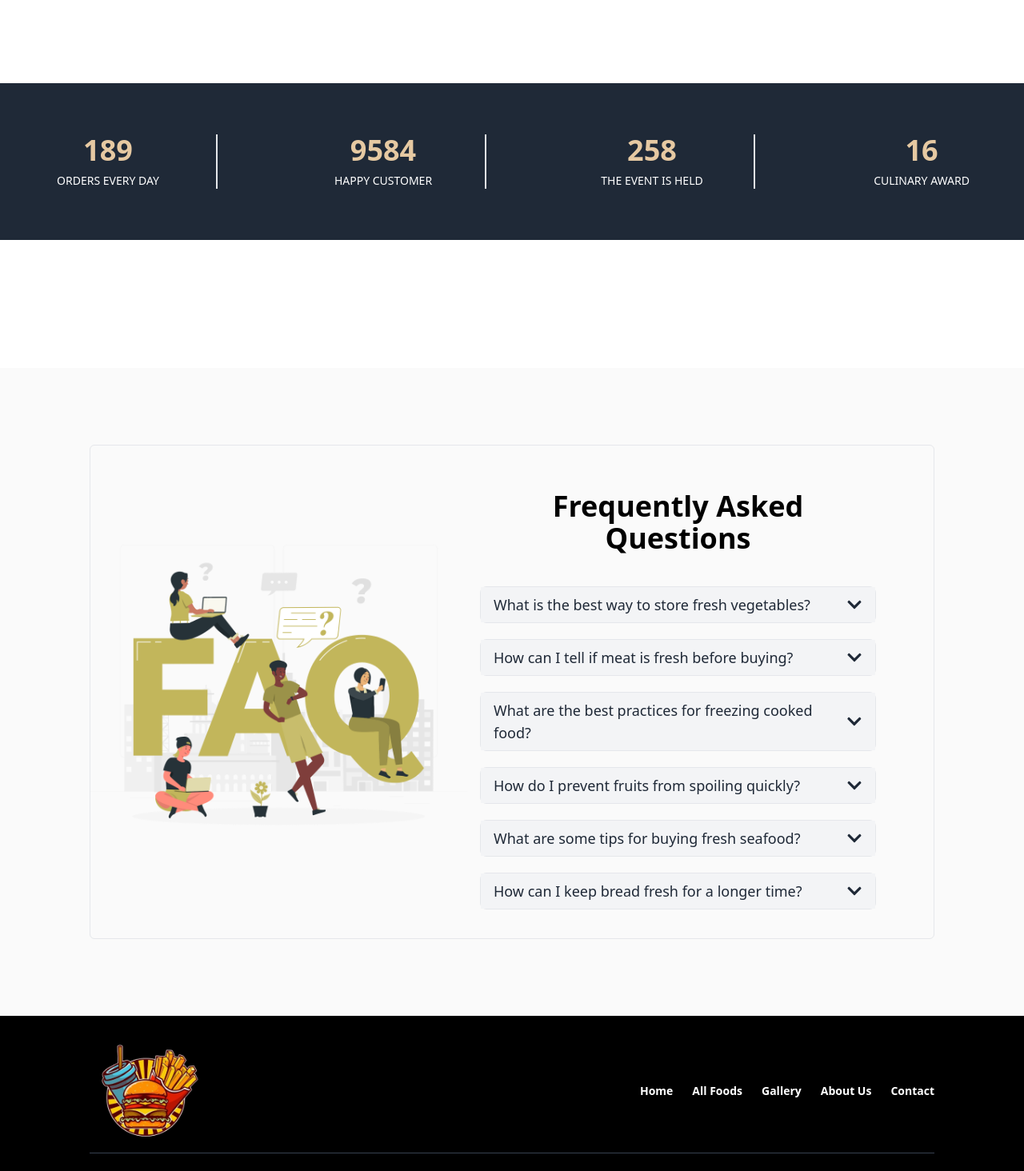
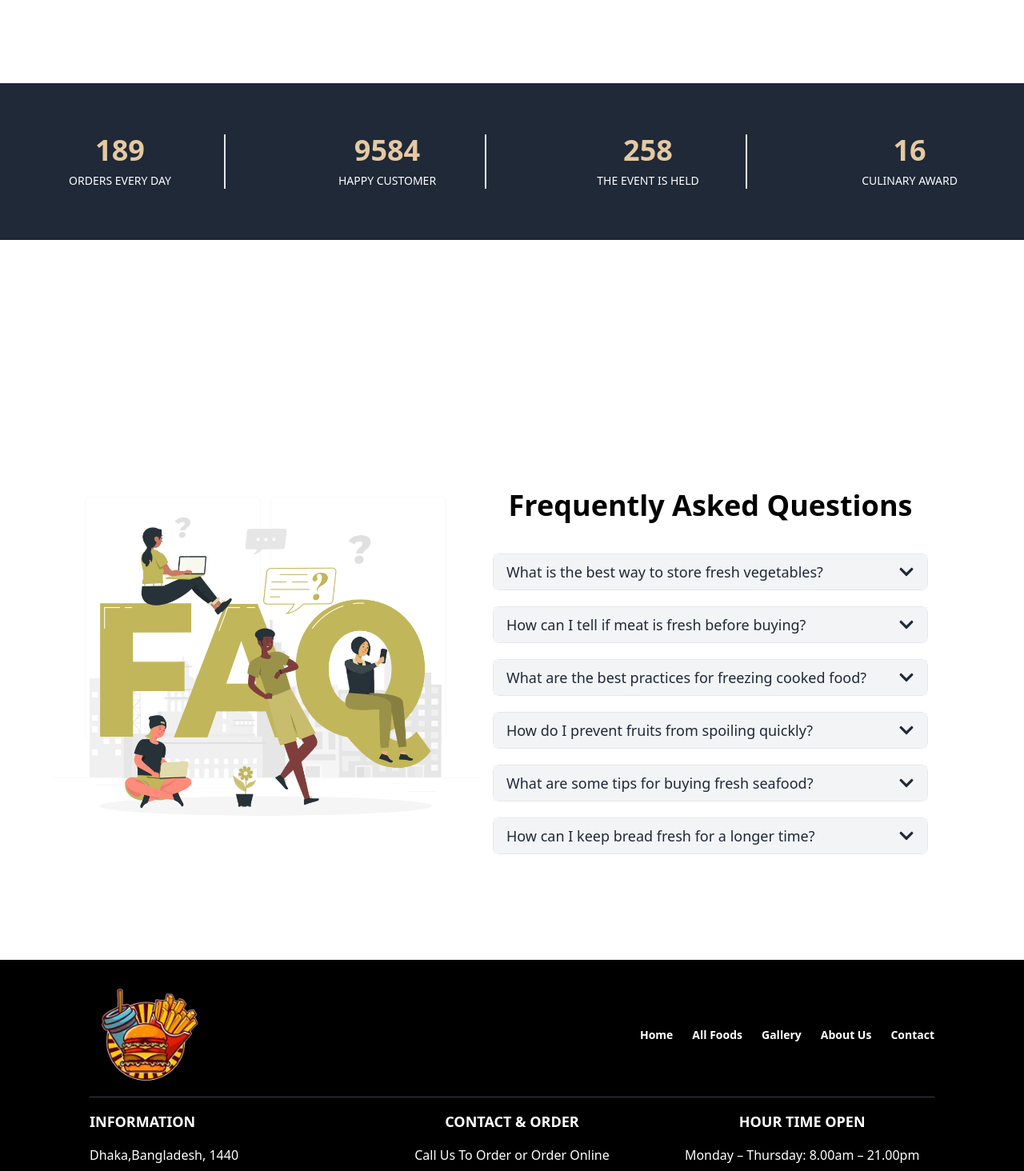
Before and after one commit to azmiruddin-143/FoodFusion-frontend, a React (Vite) app: page / in a window 1280 px wide. Shown: the part 2985-4449 px from the top of the page at 80% size. Built offline with nearby package versions, Linux system fonts and the light colour scheme; no server answers.

Commit message:
FoodsPerformance and Faq section update

```diff
--- a/src/Components/Faq.jsx
+++ b/src/Components/Faq.jsx
@@ -31,13 +31,13 @@ const Faq = () => {
     ];
 
     return (
-        <div className='bg-[#fafafa]  2xl:mt-44 xl:mt-40 lg:mt-32 sm:mt-14 mt-5 sm:py-24 py-10 '>
-            <div className='lg:flex items-center border lg:mx-5 2xl:mx-36 rounded-md xl:mx-28'>
+        <div className='2xl:mt-44 xl:mt-40 lg:mt-32 sm:mt-14 mt-5 sm:py-24 py-10 '>
+            <div className='lg:flex items-center lg:mx-0 2xl:mx-24 rounded-md xl:mx-16'>
                 <div className='flex-1'>
                     <img className='2xl:w-10/12' src={faqImage} alt="" />
                 </div>
 
-                <div className="p-4 max-w-7xl mx-auto lg:w-[50%] xl:mr-14 lg:mr-7">
+                <div className="p-4 max-w-7xl mx-auto lg:w-[50%] xl:mr-10 2xl:mr-8 lg:mr-7">
                     <h2 className="sm:text-4xl text-2xl font-bold sm:my-10 my-4 text-center">Frequently Asked Questions</h2>
                     {faqs.map((faq, index) => (
                         <Disclosure key={index}>
--- a/src/Components/FoodsPerformance.jsx
+++ b/src/Components/FoodsPerformance.jsx
@@ -4,7 +4,7 @@ import { Fade } from 'react-awesome-reveal';
 const FoodsPerformance = () => {
     return (
         <div className="bg-gray-800 2xl:my-44 xl:my-40 lg:my-32 sm:my-14 my-5  text-white py-16">
-        <div className=" mx-auto grid  md:grid-cols-4 gap-11 md:gap-16 items-center text-center space-x-4">
+        <div className=" mx-auto grid xl:mx-5  md:grid-cols-4 gap-11 md:gap-16 items-center text-center space-x-4">
           {/* Single Stat */}
           <Fade duration={2000} triggerOnce >
           <div className="flex-1 border-r-2">
```
